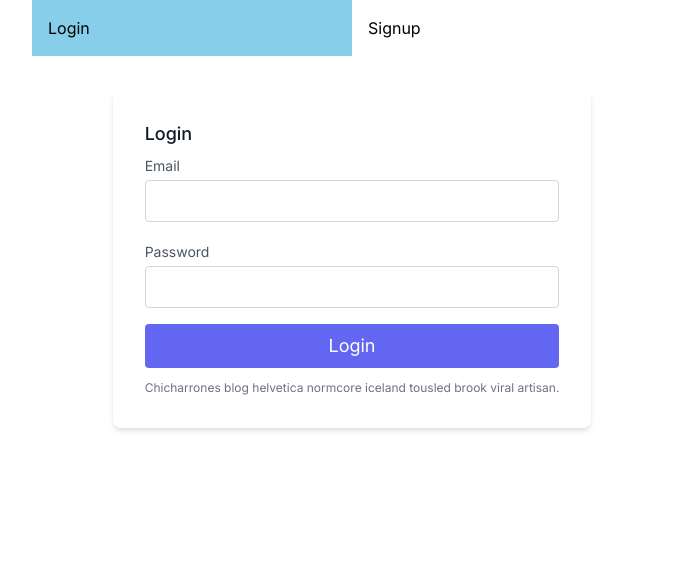
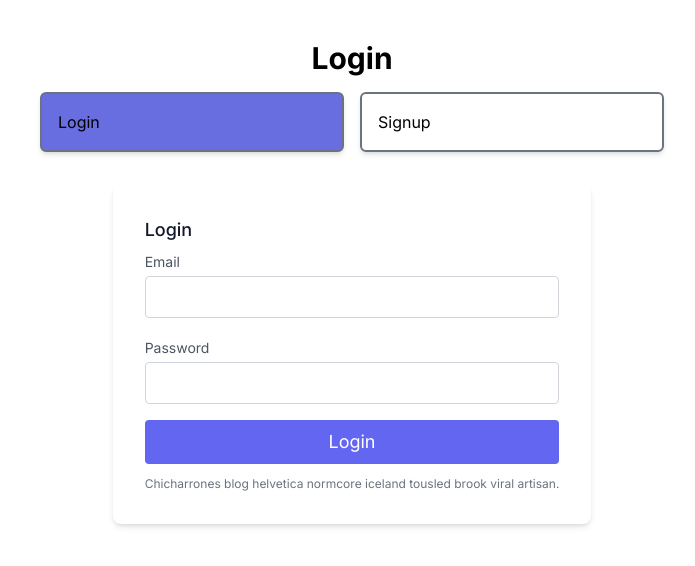
Before and after one commit to junaidsalam639/Next-Js-Class-04, a Next.js app: page /login in a window 1280 px wide. Shown: the top 566 px of the page, without its empty margins (288-983 px from the left). Built offline with nearby package versions, Linux system fonts and the light colour scheme; no server answers.

Commit message:
'Next-Js-solve-3'

```diff
--- a/src/app/login/page.js
+++ b/src/app/login/page.js
@@ -38,19 +38,20 @@ export default function Login() {
     }
 
     return (
-        <main className="flex min-h-screen flex-col items-center">
-            <div className="flex w-6/12 justify-between bg-white">
+        <main className="flex min-h-screen flex-col items-center mt-10">
+            <h1 className="text-3xl mb-4 font-bold">{authType == 'login' ? 'Login' : 'Singup'}</h1>
+            <div className="flex w-6/12 justify-evenly bg-white">
                 <div
                     onClick={() => setAuthType('login')}
                     style={{
-                        backgroundColor: authType === 'login' ? 'skyblue' : 'white'
-                    }} className="flex cursor-pointer p-4 item-center w-6/12 text-center"> <span>Login</span>  </div>
+                        backgroundColor: authType === 'login' ? '#686de0' : 'white'
+                    }} className="flex cursor-pointer p-4 item-center w-6/12 text-center border-2 border-gray-500 mx-2 rounded-md shadow-md"> <span>Login</span>  </div>
                 <div
                     onClick={() => setAuthType('signup')}
                     style={{
-                        backgroundColor: authType === 'signup' ? 'skyblue' : 'white'
+                        backgroundColor: authType === 'signup' ? '#686de0' : 'white'
                     }}
-                    className="flex cursor-pointer p-4 item-center w-6/12 text-center"> <span>Signup</span>  </div>
+                    className="flex cursor-pointer p-4 item-center w-6/12 text-center border-2 border-gray-500 mx-2 rounded-md shadow-md"> <span>Signup</span>  </div>
             </div>
 
             <section className="mt-8 text-gray-600 body-font relative">
```
